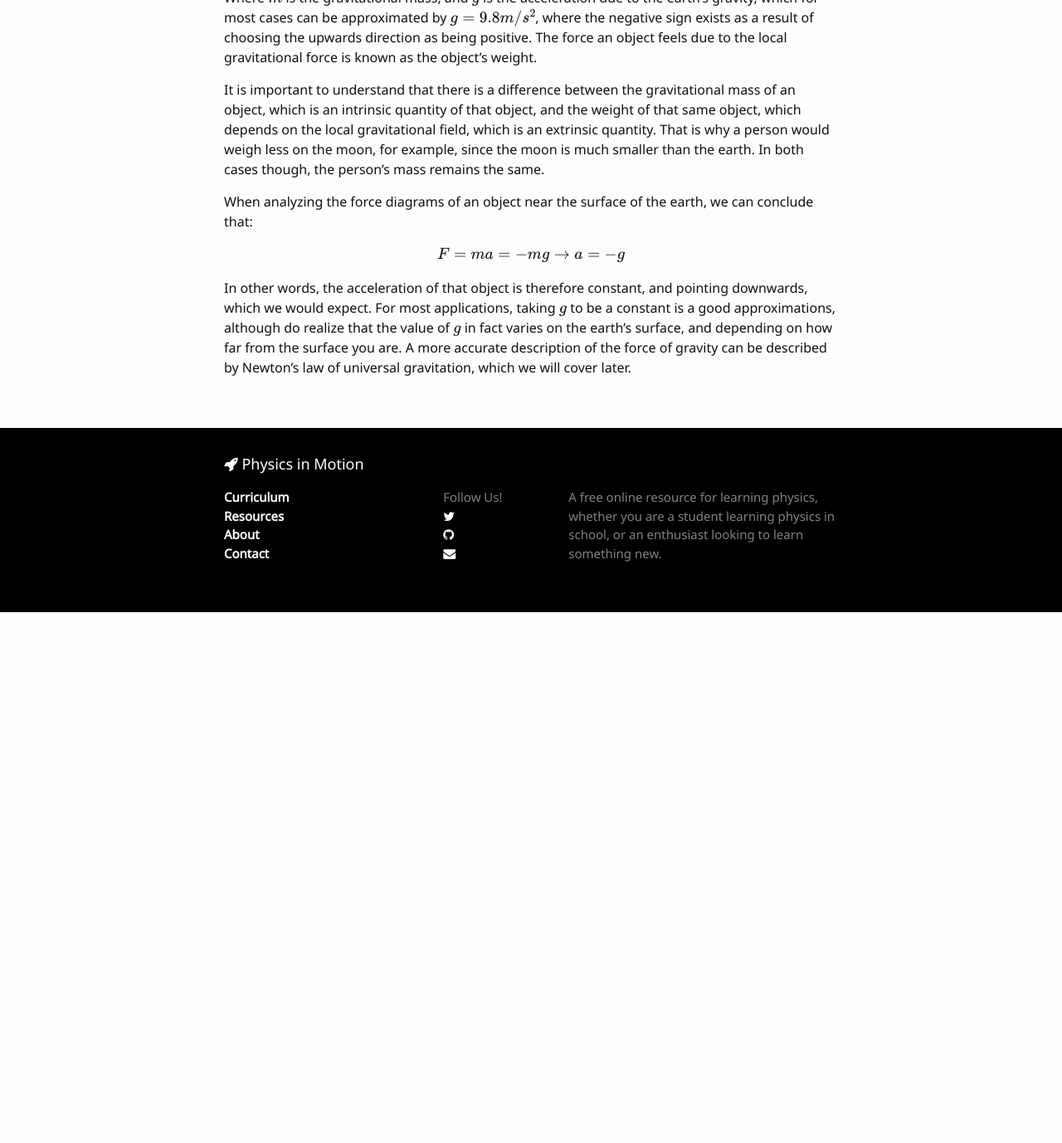
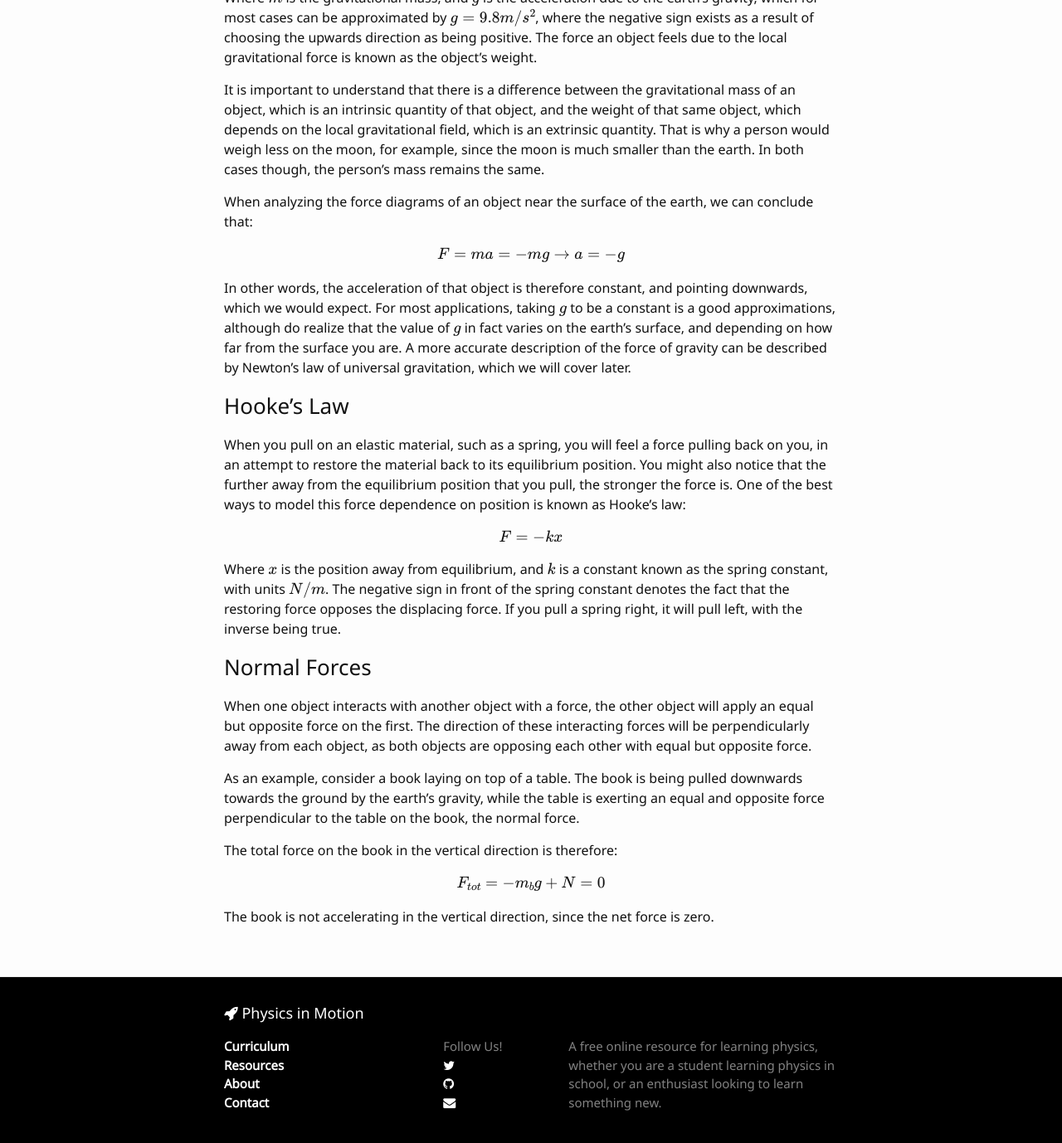
Before and after one commit to LeNPaul/physics-in-motion-old, a Jekyll site: the page built from _posts/2016-12-22-simple-forces.md, in a window 1280 px wide and 1400 px high, scrolled down 307 px. Shown: the top 1378 px of the window at 83% size. Built offline with Jekyll 4.4.1, drawn with Linux system fonts in a browser that asks for light colours; nearby versions of some CDN libraries; formulas are drawn with MathJax 3; before the commit the page ends 1045 px from its top, so only the background shows below that.

Commit message:
Update content

```diff
--- a/_posts/2016-12-22-simple-forces.md
+++ b/_posts/2016-12-22-simple-forces.md
@@ -24,3 +24,27 @@ $$
 $$
 
 In other words, the acceleration of that object is therefore constant, and pointing downwards, which we would expect. For most applications, taking \\( g \\) to be a constant is a good approximations, although do realize that the value of \\( g \\) in fact varies on the earth's surface, and depending on how far from the surface you are. A more accurate description of the force of gravity can be described by Newton's law of universal gravitation, which we will cover later.
+
+### Hooke's Law
+
+When you pull on an elastic material, such as a spring, you will feel a force pulling back on you, in an attempt to restore the material back to its equilibrium position. You might also notice that the further away from the equilibrium position that you pull, the stronger the force is. One of the best ways to model this force dependence on position is known as Hooke's law:
+
+$$
+  F = - k x
+$$
+
+Where \\( x \\) is the position away from equilibrium, and \\( k \\) is a constant known as the spring constant, with units \\( N / m \\). The negative sign in front of the spring constant denotes the fact that the restoring force opposes the displacing force. If you pull a spring right, it will pull left, with the inverse being true.
+
+### Normal Forces
+
+When one object interacts with another object with a force, the other object will apply an equal but opposite force on the first. The direction of these interacting forces will be perpendicularly away from each object, as both objects are opposing each other with equal but opposite force.
+
+As an example, consider a book laying on top of a table. The book is being pulled downwards towards the ground by the earth's gravity, while the table is exerting an equal and opposite force perpendicular to the table on the book, the normal force.
+
+The total force on the book in the vertical direction is therefore:
+
+$$
+  F_{tot} = -m_{b} g + N = 0
+$$
+
+The book is not accelerating in the vertical direction, since the net force is zero.
```
